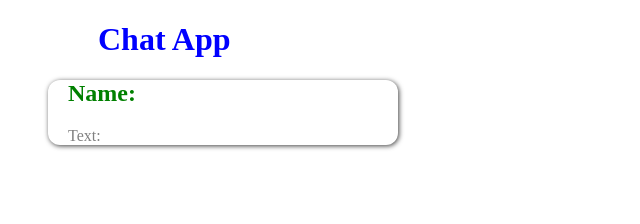
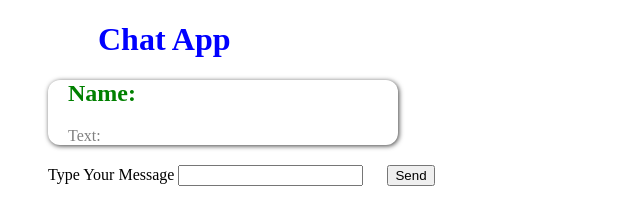
Before and after one commit to Iamsbharti/chat-app-api, a website: page client/index.html in a window 1280 px wide. Shown: the whole page, without its empty margins (0-640 px from the left). Drawn offline with Linux system fonts and the light colour scheme; no server answers.

Commit message:
refactor html

```diff
--- a/client/clientSocket.js
+++ b/client/clientSocket.js
@@ -18,8 +18,12 @@ clientChatSocket = () => {
     let msg = document.getElementById("text");
     n.textContent = userId;
     msg.textContent = data;
-    //hide the login form
-    //document.getElementById("log").hidden = true;
+  });
+  document.addEventListener("DOMContentLoaded", () => {
+    let sendMessageBtn = document.getElementById("send");
+    console.log(sendMessageBtn);
+    let messageContent = document.getElementById("msg");
+    console.log(messageContent);
   });
 };
 clientChatSocket();
--- a/client/index.css
+++ b/client/index.css
@@ -25,6 +25,10 @@
   color: gray;
   margin-left: 20px;
 }
+.sendMessage {
+  margin-top: 20px;
+  margin-left: 40px;
+}
 button {
   margin-left: 20px;
   margin-bottom: 10px;
--- a/client/index.html
+++ b/client/index.html
@@ -14,5 +14,10 @@
       <h2 id="name">Name:</h2>
       <p class="message" id="text">Text:</p>
     </div>
+    <div class="sendMessage">
+      <label for="msg">Type Your Message</label>
+      <input type="text" width="60%" id="msg" />
+      <button id="send">Send</button>
+    </div>
   </body>
 </html>
```
